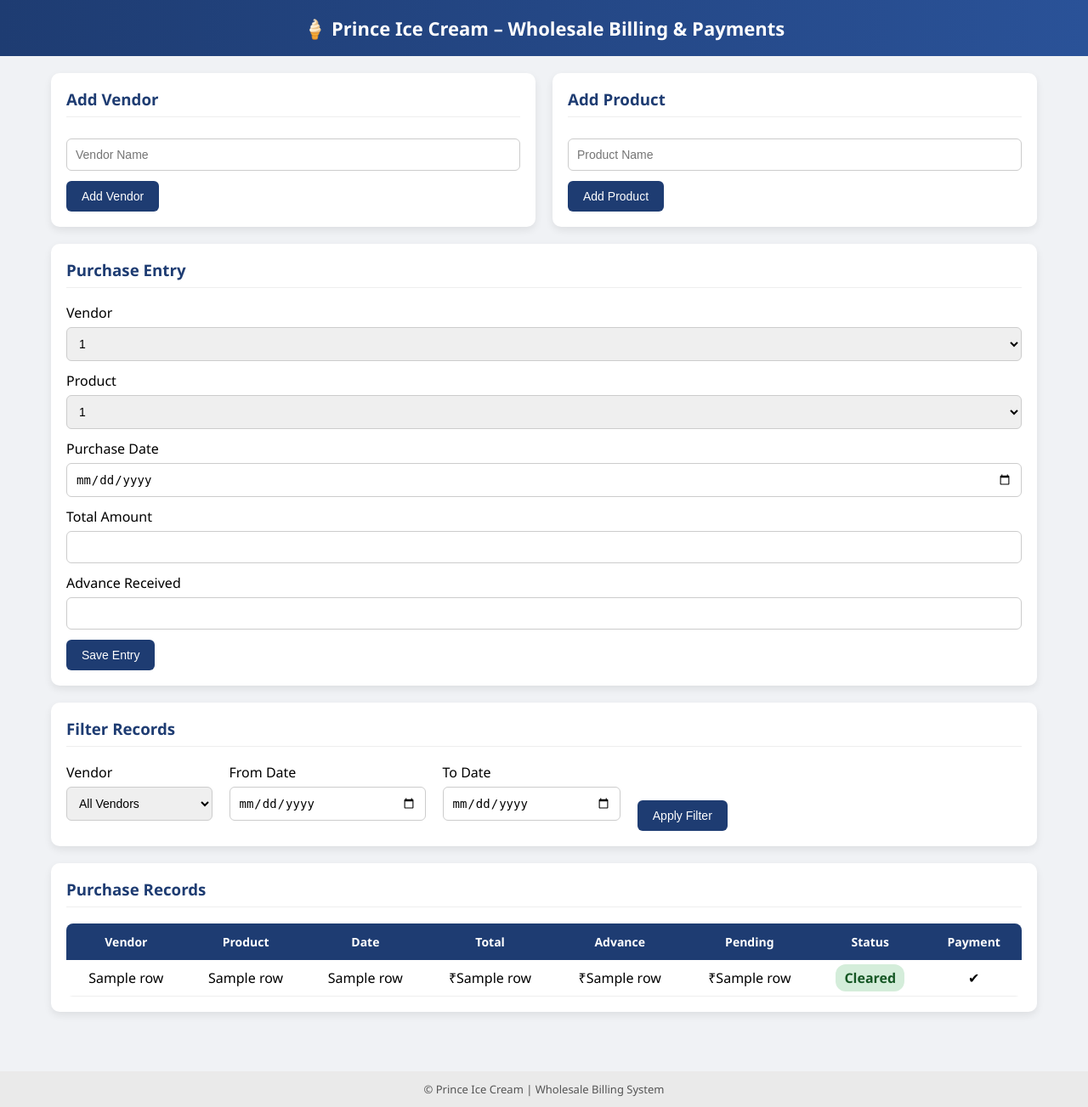
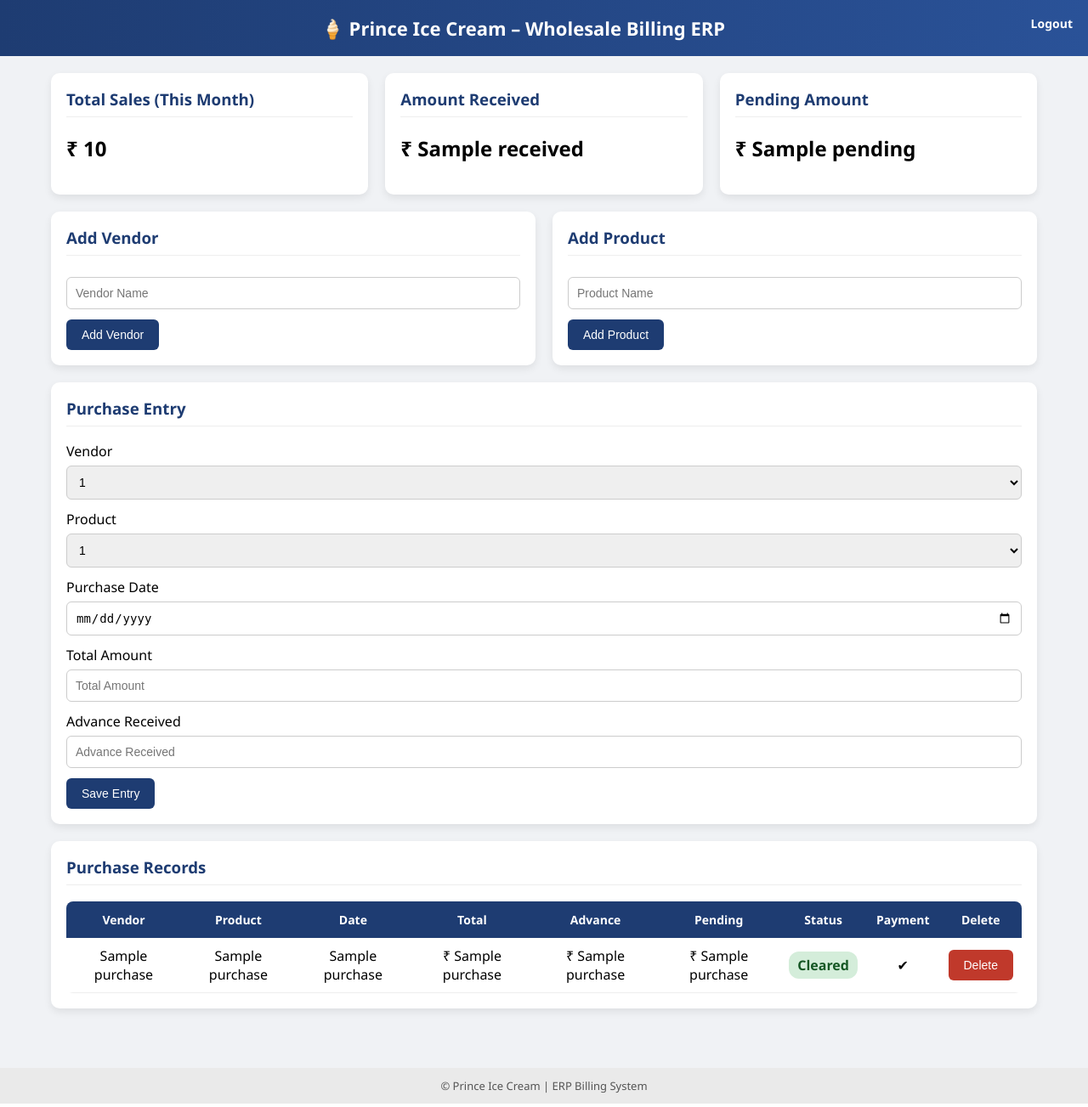
Before and after one commit to Trupti4004/prince-icecream-software, a Flask app: template templates/index.html in a window 1280 px wide. Shown: the whole page at 85% size. Run offline with Flask 3, Linux system fonts and the light colour scheme; the template is opened without the code that fills it: most values are stand-ins (such as "Sample title", 1, 10 or a date in 2020); some libraries are stand-ins or nearby versions.

Commit message:
index.html

```diff
--- a/templates/index.html
+++ b/templates/index.html
@@ -1,16 +1,35 @@
 <!DOCTYPE html>
 <html>
 <head>
-    <title>Prince Ice Cream – Wholesale Billing</title>
+    <title>Prince Ice Cream</title>
     <link rel="stylesheet" href="/static/style.css">
 </head>
 <body>
 
 <header>
-    🍦 Prince Ice Cream – Wholesale Billing & Payments
+    🍦 Prince Ice Cream – Wholesale Billing ERP
+    <span style="float:right; font-size:14px;">
+        <a href="/logout" style="color:white; text-decoration:none;">Logout</a>
+    </span>
 </header>
 
 <div class="container">
+
+    <!-- DASHBOARD CARDS -->
+    <div class="flex">
+        <div class="card">
+            <h3>Total Sales (This Month)</h3>
+            <h2>₹ {{ total }}</h2>
+        </div>
+        <div class="card">
+            <h3>Amount Received</h3>
+            <h2>₹ {{ received }}</h2>
+        </div>
+        <div class="card">
+            <h3>Pending Amount</h3>
+            <h2>₹ {{ pending }}</h2>
+        </div>
+    </div>
 
     <!-- MASTER SECTION -->
     <div class="flex">
@@ -18,7 +37,7 @@
             <h3>Add Vendor</h3>
             <form method="post">
                 <input type="text" name="new_vendor" placeholder="Vendor Name" required>
-                <button>Add Vendor</button>
+                <button type="submit">Add Vendor</button>
             </form>
         </div>
 
@@ -26,7 +45,7 @@
             <h3>Add Product</h3>
             <form method="post">
                 <input type="text" name="new_product" placeholder="Product Name" required>
-                <button>Add Product</button>
+                <button type="submit">Add Product</button>
             </form>
         </div>
     </div>
@@ -50,49 +69,19 @@
             </select>
 
             <label>Purchase Date</label>
-            <input type="date" name="purchase_date" required>
+            <input type="date" name="date" required>
 
             <label>Total Amount</label>
-            <input type="number" name="total_amount" required>
+            <input type="number" name="total" placeholder="Total Amount" required>
 
             <label>Advance Received</label>
-            <input type="number" name="advance" required>
+            <input type="number" name="advance" placeholder="Advance Received" required>
 
-            <button>Save Entry</button>
+            <button type="submit">Save Entry</button>
         </form>
     </div>
 
-    <!-- FILTER -->
-    <div class="card">
-        <h3>Filter Records</h3>
-        <form method="get" class="flex">
-            <div>
-                <label>Vendor</label>
-                <select name="filter_vendor">
-                    <option value="">All Vendors</option>
-                    {% for v in vendors %}
-                    <option value="{{ v[0] }}">{{ v[0] }}</option>
-                    {% endfor %}
-                </select>
-            </div>
-
-            <div>
-                <label>From Date</label>
-                <input type="date" name="from_date">
-            </div>
-
-            <div>
-                <label>To Date</label>
-                <input type="date" name="to_date">
-            </div>
-
-            <div style="align-self:end;">
-                <button>Apply Filter</button>
-            </div>
-        </form>
-    </div>
-
-    <!-- RECORDS -->
+    <!-- PURCHASE RECORDS -->
     <div class="card">
         <h3>Purchase Records</h3>
         <table>
@@ -105,33 +94,40 @@
                 <th>Pending</th>
                 <th>Status</th>
                 <th>Payment</th>
+                <th>Delete</th>
             </tr>
 
-            {% for row in purchases %}
+            {% for r in purchases %}
             <tr>
-                <td>{{ row[1] }}</td>
-                <td>{{ row[2] }}</td>
-                <td>{{ row[3] }}</td>
-                <td>₹{{ row[4] }}</td>
-                <td>₹{{ row[5] }}</td>
-                <td>₹{{ row[6] }}</td>
+                <td>{{ r[1] }}</td>
+                <td>{{ r[2] }}</td>
+                <td>{{ r[3] }}</td>
+                <td>₹ {{ r[4] }}</td>
+                <td>₹ {{ r[5] }}</td>
+                <td>₹ {{ r[6] }}</td>
                 <td>
-                    {% if row[7] == "Pending" %}
+                    {% if r[7] == "Pending" %}
                         <span class="status-pending">Pending</span>
                     {% else %}
                         <span class="status-cleared">Cleared</span>
                     {% endif %}
                 </td>
                 <td>
-                    {% if row[7] == "Pending" %}
-                    <form method="post" style="display:flex; gap:6px;">
-                        <input type="hidden" name="pay_id" value="{{ row[0] }}">
-                        <input type="number" name="received_amount" placeholder="Amount" required>
-                        <button>Update</button>
+                    {% if r[7] == "Pending" %}
+                    <form method="post" style="display:flex; gap:5px;">
+                        <input type="hidden" name="pay_id" value="{{ r[0] }}">
+                        <input type="number" name="received" placeholder="Amount" required>
+                        <button type="submit">Update</button>
                     </form>
                     {% else %}
                         ✔
                     {% endif %}
+                </td>
+                <td>
+                    <form method="post" onsubmit="return confirm('Delete this entry?');">
+                        <input type="hidden" name="delete_id" value="{{ r[0] }}">
+                        <button type="submit" style="background:#c0392b;">Delete</button>
+                    </form>
                 </td>
             </tr>
             {% endfor %}
@@ -141,7 +137,7 @@
 </div>
 
 <div class="footer">
-    © Prince Ice Cream | Wholesale Billing System
+    © Prince Ice Cream | ERP Billing System
 </div>
 
 </body>
```
